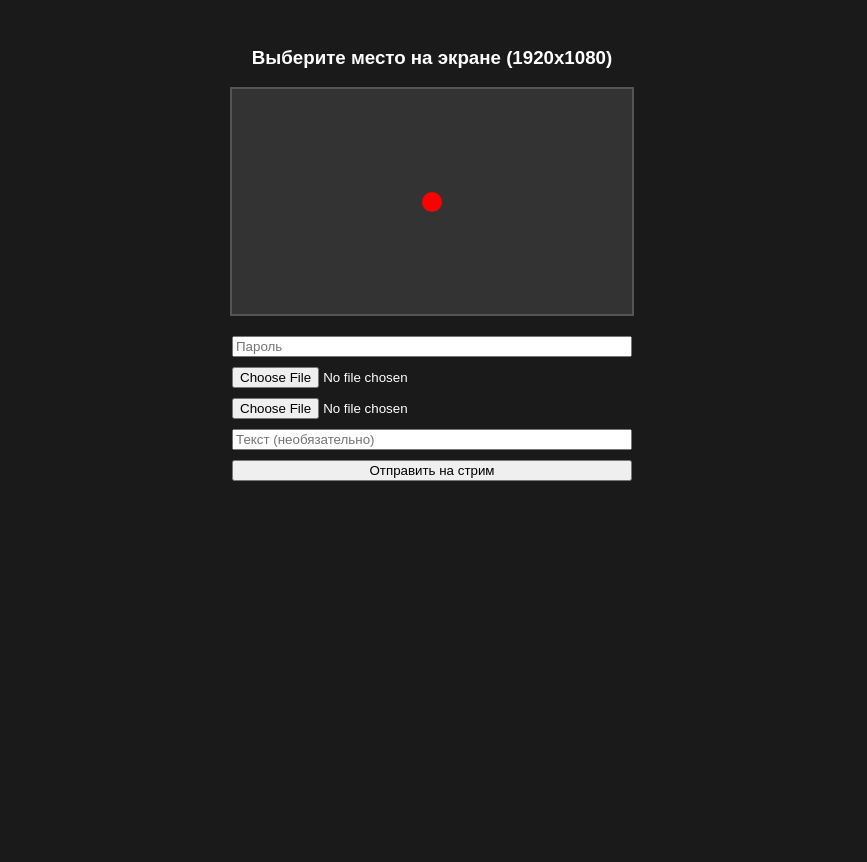
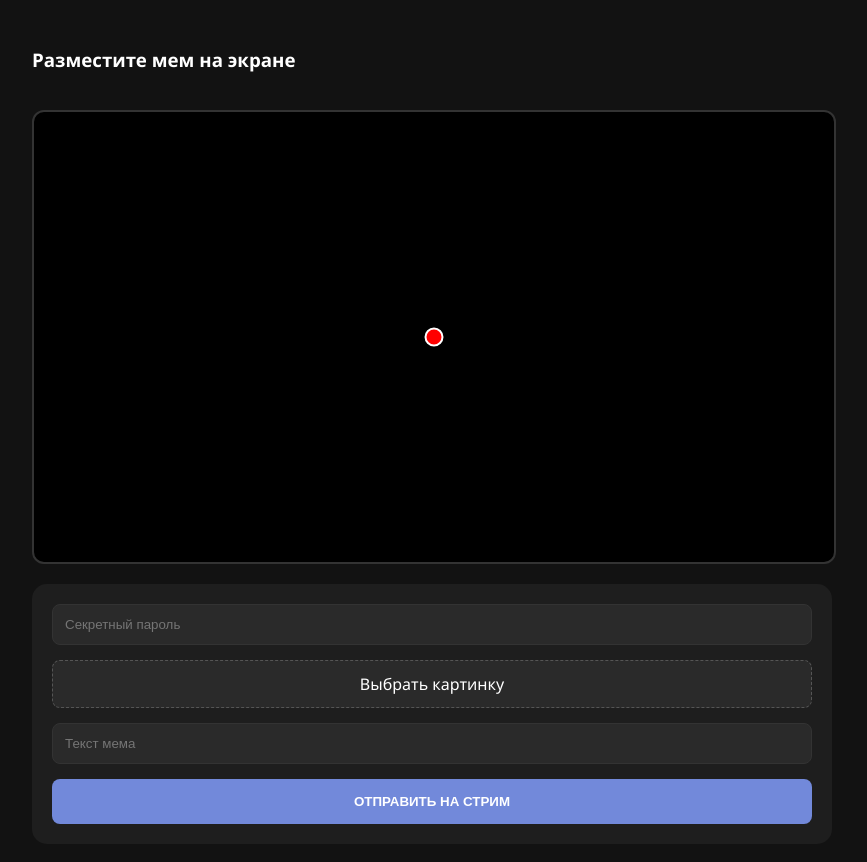
Before and after one commit to v1tcey/stream-meme, a website: page public/index.html in a window 1280 px wide. Shown: the whole page, without its empty margins (208-1075 px from the left). Before the commit the page ends 800 px from the top, so only its background shows below. Drawn offline with nearby package versions, Linux system fonts and the light colour scheme; no server answers.

Commit message:
update: modern ui, preview canvas

```diff
--- a/public/index.html
+++ b/public/index.html
@@ -1,29 +1,50 @@
 <!DOCTYPE html>
-<html>
+<html lang="ru">
 <head>
+    <meta charset="UTF-8">
+    <meta name="viewport" content="width=device-width, initial-scale=1.0">
+    <title>Meme Controller</title>
     <style>
-        body { background: #1a1a1a; color: #fff; font-family: sans-serif; display: flex; flex-direction: column; align-items: center; padding: 20px; }
-        #canvas { width: 400px; height: 225px; background: #333; border: 2px solid #555; position: relative; cursor: crosshair; }
-        #marker { width: 20px; height: 20px; background: red; position: absolute; border-radius: 50%; pointer-events: none; transform: translate(-50%, -50%); }
-        .controls { display: flex; flex-direction: column; gap: 10px; width: 400px; margin-top: 20px; }
+        :root { --primary: #7289da; --bg: #121212; --card: #1e1e1e; }
+        body { background: var(--bg); color: #fff; font-family: 'Segoe UI', sans-serif; display: flex; flex-direction: column; align-items: center; padding: 20px; }
+        .container { width: 100%; max-width: 800px; display: flex; flex-direction: column; gap: 20px; }
+        #canvas { width: 100%; aspect-ratio: 16/9; background: #000; border: 2px solid #333; position: relative; cursor: crosshair; overflow: hidden; border-radius: 12px; }
+        #img-preview { max-width: 100%; max-height: 100%; position: absolute; top: 0; left: 0; pointer-events: none; opacity: 0.8; }
+        #marker { width: 15px; height: 15px; background: red; position: absolute; border-radius: 50%; pointer-events: none; transform: translate(-50%, -50%); border: 2px solid white; z-index: 10; }
+        .controls { background: var(--card); padding: 20px; border-radius: 15px; display: flex; flex-direction: column; gap: 15px; }
+        input[type="text"], input[type="password"] { padding: 12px; border-radius: 8px; border: 1px solid #333; background: #2a2a2a; color: white; }
+        .file-upload { padding: 12px; background: #2a2a2a; border-radius: 8px; text-align: center; cursor: pointer; border: 1px dashed #555; }
+        button { padding: 15px; background: var(--primary); color: white; border: none; border-radius: 8px; font-weight: bold; cursor: pointer; transition: 0.3s; }
+        button:hover { background: #5b6eae; }
     </style>
 </head>
 <body>
-    <h3>Выберите место на экране (1920x1080)</h3>
-    <div id="canvas" onclick="setPos(event)">
-        <div id="marker" style="top:50%; left:50%"></div>
-    </div>
-    <div class="controls">
-        <input type="password" id="pass" placeholder="Пароль">
-        <input type="file" id="imgFile" accept="image/*">
-        <input type="file" id="audioFile" accept="audio/*">
-        <input type="text" id="text" placeholder="Текст (необязательно)">
-        <button onclick="send()">Отправить на стрим</button>
-        <p id="status"></p>
+    <div class="container">
+        <h3>Разместите мем на экране</h3>
+        <div id="canvas" onclick="setPos(event)">
+            <img id="img-preview" src="">
+            <div id="marker" style="top:50%; left:50%"></div>
+        </div>
+        <div class="controls">
+            <input type="password" id="pass" placeholder="Секретный пароль">
+            <label class="file-upload">
+                <input type="file" id="imgFile" accept="image/*" style="display:none" onchange="previewFile()">
+                Выбрать картинку
+            </label>
+            <input type="text" id="text" placeholder="Текст мема">
+            <button onclick="send()">ОТПРАВИТЬ НА СТРИМ</button>
+        </div>
     </div>
     <script src="/socket.io/socket.io.js"></script>
     <script>
         let pos = {x: 50, y: 50};
+        const socket = io();
+        function previewFile() {
+            const file = document.getElementById('imgFile').files[0];
+            const reader = new FileReader();
+            reader.onload = (e) => { document.getElementById('img-preview').src = e.target.result; }
+            reader.readAsDataURL(file);
+        }
         function setPos(e) {
             const rect = e.target.getBoundingClientRect();
             pos.x = (e.clientX - rect.left) / rect.width * 100;
@@ -32,21 +53,18 @@
             document.getElementById('marker').style.top = pos.y + '%';
         }
         function send() {
-            const img = document.getElementById('imgFile').files[0];
-            const aud = document.getElementById('audioFile').files[0];
+            const file = document.getElementById('imgFile').files[0];
             const reader = new FileReader();
-            reader.readAsDataURL(img);
             reader.onload = (e) => {
-                const data = { pass: document.getElementById('pass').value, img: e.target.result, text: document.getElementById('text').value, x: pos.x, y: pos.y };
-                if (aud) {
-                    const readerAud = new FileReader();
-                    readerAud.readAsDataURL(aud);
-                    readerAud.onload = (ae) => { data.audio = ae.target.result; socket.emit('meme', data); }
-                } else { socket.emit('meme', data); }
-                document.getElementById('status').innerText = "✅ Отправлено!";
-            }
+                socket.emit('meme', {
+                    pass: document.getElementById('pass').value,
+                    img: e.target.result,
+                    text: document.getElementById('text').value,
+                    x: pos.x, y: pos.y
+                });
+            };
+            reader.readAsDataURL(file);
         }
-        const socket = io();
     </script>
 </body>
 </html>
```
Also changed, not shown: public/overlay.html (+7 -8 lines), 1 other file.
